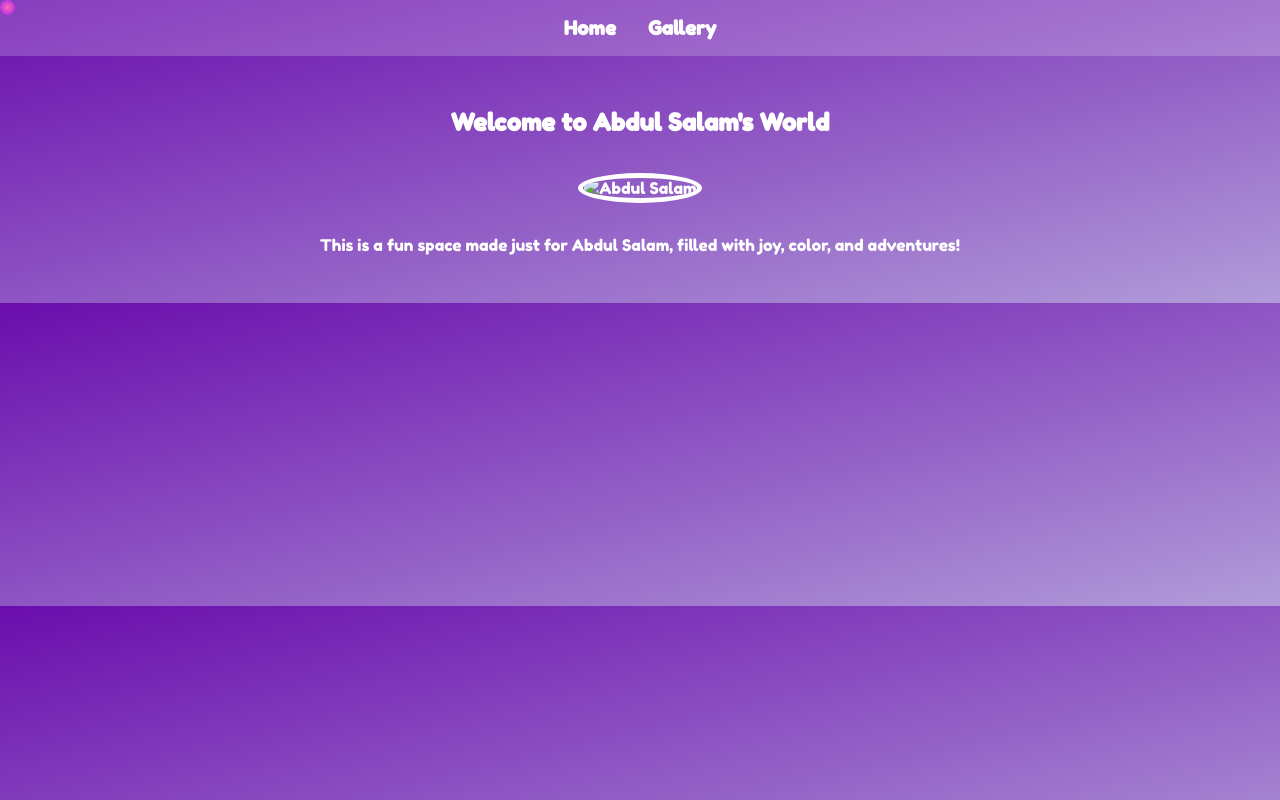
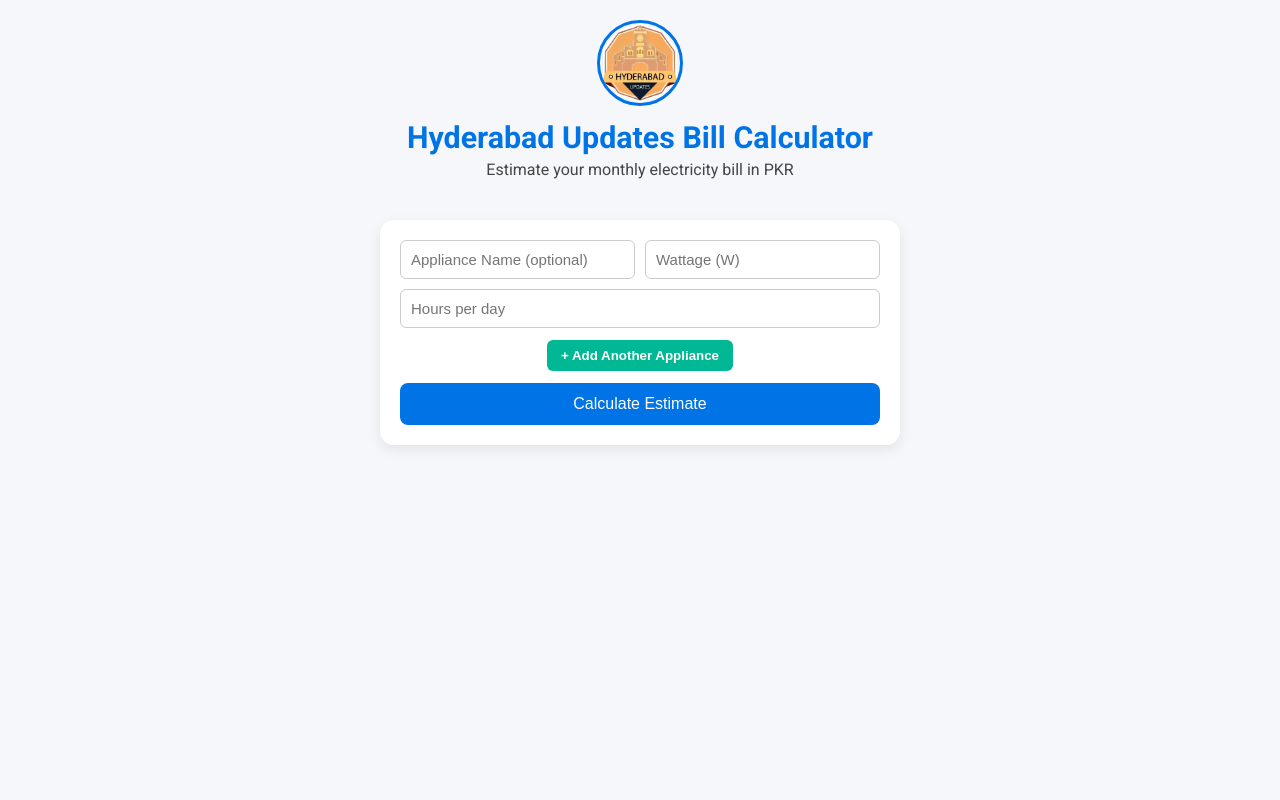
Before and after one commit to thahim/billcalc, a plain HTML site: page index.html in a window 1280 px wide. Drawn offline with Linux system fonts and the light colour scheme.

Commit message:
Update index.html

```diff
--- a/index.html
+++ b/index.html
@@ -2,113 +2,199 @@
 <html lang="en">
 <head>
   <meta charset="UTF-8" />
-  <meta name="viewport" content="width=device-width, initial-scale=1.0"/>
-  <title>Abdul Salam's World</title>
-  <link href="https://fonts.googleapis.com/css2?family=Fredoka+One&display=swap" rel="stylesheet" />
+  <meta name="viewport" content="width=device-width, initial-scale=1" />
+  <title>Hyderabad Updates Bill Calculator</title>
   <style>
+    @import url('https://fonts.googleapis.com/css2?family=Roboto:wght@400;700&display=swap');
+
+    :root {
+      --primary-color: #0073e6;
+      --secondary-color: #00b894;
+      --background-color: #f5f7fa;
+      --text-color: #222;
+    }
+
     body {
       margin: 0;
-      font-family: 'Fredoka One', cursive;
-      background: linear-gradient(to bottom right, #6a0dad, #b19cd9);
-      color: white;
-      cursor: url('superhero-pointer.png'), auto;
+      font-family: 'Roboto', sans-serif;
+      background-color: var(--background-color);
+      color: var(--text-color);
+      display: flex;
+      flex-direction: column;
+      align-items: center;
+      padding: 20px;
     }
 
-    nav {
-      background-color: rgba(255, 255, 255, 0.2);
-      padding: 1rem;
-      display: flex;
-      justify-content: center;
-      gap: 2rem;
+    header {
+      text-align: center;
+      margin-bottom: 25px;
     }
 
-    nav a {
+    header img {
+      width: 80px;
+      height: 80px;
+      border-radius: 50%;
+      border: 3px solid var(--primary-color);
+      margin-bottom: 10px;
+    }
+
+    header h1 {
+      margin: 0;
+      font-size: 1.9rem;
+      color: var(--primary-color);
+    }
+
+    header p {
+      font-weight: 400;
+      color: #444;
+      margin-top: 5px;
+    }
+
+    form {
+      background: #ffffff;
+      padding: 20px;
+      border-radius: 14px;
+      box-shadow: 0 5px 14px rgba(0,0,0,0.08);
+      max-width: 480px;
+      width: 100%;
+    }
+
+    .appliance-row {
+      display: flex;
+      gap: 10px;
+      margin-bottom: 12px;
+      flex-wrap: wrap;
+    }
+
+    .appliance-row input {
+      flex: 1;
+      padding: 10px;
+      font-size: 15px;
+      border-radius: 6px;
+      border: 1px solid #ccc;
+    }
+
+    .appliance-row input:focus {
+      border-color: var(--primary-color);
+      outline: none;
+    }
+
+    .add-btn {
+      margin: 12px 0;
+      text-align: center;
+    }
+
+    .add-btn button {
+      background: var(--secondary-color);
       color: white;
-      text-decoration: none;
-      font-weight: bold;
-      font-size: 1.2rem;
+      border: none;
+      padding: 8px 14px;
+      font-weight: 600;
+      border-radius: 6px;
       cursor: pointer;
     }
 
-    main {
-      text-align: center;
-      padding: 2rem;
+    .add-btn button:hover {
+      background: #01956c;
     }
 
-    .round-image {
-      border-radius: 50%;
-      width: 200px;
-      height: 200px;
-      object-fit: cover;
-      margin: 1rem;
-      border: 5px solid white;
+    button[type="submit"] {
+      background: var(--primary-color);
+      color: white;
+      border: none;
+      padding: 12px 20px;
+      font-size: 16px;
+      border-radius: 8px;
+      cursor: pointer;
+      width: 100%;
     }
 
-    .gallery {
-      display: flex;
-      flex-wrap: wrap;
-      justify-content: center;
-      gap: 1rem;
-      margin-top: 1rem;
+    button[type="submit"]:hover {
+      background: #005bb5;
     }
 
-    .pointer-trail {
-      position: fixed;
-      width: 15px;
-      height: 15px;
-      background: radial-gradient(circle, #ff69b4, #a020f0);
-      border-radius: 50%;
-      pointer-events: none;
-      z-index: 9999;
+    #result {
+      margin-top: 20px;
+      font-size: 1.2rem;
+      font-weight: 700;
+      color: var(--primary-color);
+      text-align: center;
     }
 
-    .section {
-      display: none;
-    }
-
-    .active {
-      display: block;
+    @media (max-width: 520px) {
+      .appliance-row {
+        flex-direction: column;
+      }
     }
   </style>
 </head>
 <body>
-  <div class="pointer-trail" id="trail"></div>
 
-  <nav>
-    <a onclick="showSection('home')">Home</a>
-    <a onclick="showSection('gallery')">Gallery</a>
-  </nav>
+  <header>
+    <img src="https://raw.githubusercontent.com/thahim/billcalc/main/FB_IMG_1747508222912(1).png" alt="Logo" />
+    <h1>Hyderabad Updates Bill Calculator</h1>
+    <p>Estimate your monthly electricity bill in PKR</p>
+  </header>
 
-  <main>
-    <section id="home" class="section active">
-      <h1>Welcome to Abdul Salam's World</h1>
-      <img src="main-photo.png" alt="Abdul Salam" class="round-image" />
-      <p>This is a fun space made just for Abdul Salam, filled with joy, color, and adventures!</p>
-    </section>
+  <form id="billForm">
+    <div id="appliances-container">
+      <div class="appliance-row">
+        <input type="text" placeholder="Appliance Name (optional)" />
+        <input type="number" min="1" placeholder="Wattage (W)" required />
+        <input type="number" min="0" max="24" step="0.1" placeholder="Hours per day" required />
+      </div>
+    </div>
 
-    <section id="gallery" class="section">
-      <h1>Gallery</h1>
-      <div class="gallery">
-        <img src="photo1.png" alt="Fun moment 1" class="round-image" />
-        <img src="photo2.png" alt="Fun moment 2" class="round-image" />
-        <img src="photo3.png" alt="Fun moment 3" class="round-image" />
-      </div>
-    </section>
-  </main>
+    <div class="add-btn">
+      <button type="button" onclick="addAppliance()">+ Add Another Appliance</button>
+    </div>
+
+    <button type="submit">Calculate Estimate</button>
+  </form>
+
+  <div id="result"></div>
 
   <script>
-    // Pointer trail
-    const trail = document.getElementById("trail");
-    document.addEventListener("mousemove", (e) => {
-      trail.style.top = `${e.clientY}px`;
-      trail.style.left = `${e.clientX}px`;
+    const container = document.getElementById('appliances-container');
+
+    function addAppliance() {
+      const row = document.createElement('div');
+      row.className = 'appliance-row';
+      row.innerHTML = `
+        <input type="text" placeholder="Appliance Name (optional)" />
+        <input type="number" min="1" placeholder="Wattage (W)" required />
+        <input type="number" min="0" max="24" step="0.1" placeholder="Hours per day" required />
+      `;
+      container.appendChild(row);
+    }
+
+    document.getElementById('billForm').addEventListener('submit', function(e) {
+      e.preventDefault();
+
+      const rows = container.querySelectorAll('.appliance-row');
+      let totalWhPerDay = 0;
+
+      for (const row of rows) {
+        const inputs = row.querySelectorAll('input');
+        const wattage = parseFloat(inputs[1].value);
+        const hours = parseFloat(inputs[2].value);
+
+        if (isNaN(wattage) || isNaN(hours)) {
+          alert('Please enter valid wattage and hours.');
+          return;
+        }
+
+        totalWhPerDay += wattage * hours;
+      }
+
+      const costPerKWh = 30; // PKR
+      const kWhPerMonth = (totalWhPerDay / 1000) * 30;
+      const estimate = kWhPerMonth * costPerKWh;
+
+      document.getElementById('result').textContent =
+        `Estimated Monthly Bill: PKR ${estimate.toFixed(2)}`;
     });
+  </script>
 
-    // Navigation
-    function showSection(id) {
-      document.querySelectorAll('.section').forEach(sec => sec.classList.remove('active'));
-      document.getElementById(id).classList.add('active');
-    }
-  </script>
 </body>
 </html>
```
